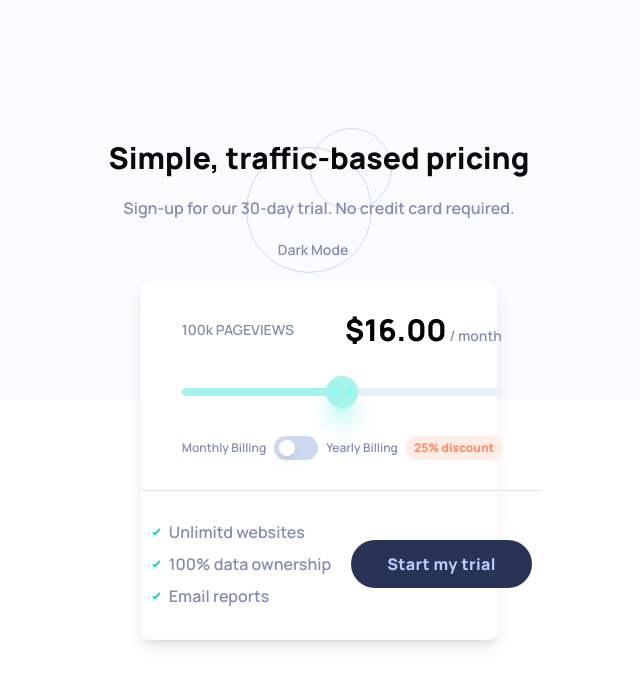
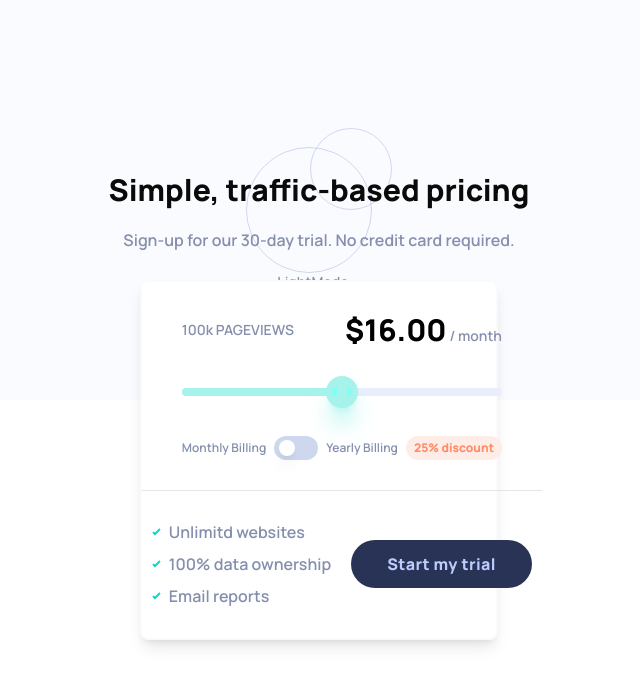
Before and after one commit to Prathamdas3/frontend_project, a Next.js app: page / in a window 1280 px wide. Shown: the top 686 px of the page, without its empty margins (321-961 px from the left). Built offline with nearby package versions, Linux system fonts and the light colour scheme.

Commit message:
feat(app): added dark mode added

```diff
--- a/src/app/page.tsx
+++ b/src/app/page.tsx
@@ -3,9 +3,11 @@ import { useState } from 'react';
 import { Slider } from "@/components/ui/slider";
 import { Switch } from "@/components/ui/switch";
 import Image from 'next/image';
+import { useTheme } from 'next-themes';
 
 
 export default function Home() {
+  const {setTheme,theme}=useTheme()
   const [pageviews, setPageviews] = useState<number>(100)
   const [yearlyBilling, setYearlyBilling] = useState<boolean>(false)
   const calculatePrice = () => {
@@ -15,27 +17,36 @@ export default function Home() {
     }
     return price.toFixed(2)
   }
+
+  const toggleTheme=()=>{
+    if(theme==='light'){
+      setTheme('dark')
+    }else{
+      setTheme('light')
+    }
+  }
+
   return (
     <main className=" min-h-screen font-manrope relative">
-    <section className="grid grid-rows-2 min-h-screen ">
-      <div className=" flex flex-col items-center justify-center gap-y-5 bg-top-pattern bg-no-repeat bg-center bg-main_background rounded-bl-[8rem] lg:rounded-bl-[15rem] ">
-        <h2 className=" font-extrabold text-center text-xl lg:text-3xl">Simple, traffic-based pricing</h2>
-        <p className=" text-text_text text-center text-sm lg:text-base ">Sign-up for our 30-day trial.<br className='lg:hidden'/> No credit card required.</p>
-        <p className='text-sm text-text_text -ml-3'>{true?'Dark Mode':'LightMode'}</p>
+    <section className="grid grid-rows-2 min-h-screen dark:bg-dark_price_component_background">
+      <div className=" flex flex-col items-center justify-center gap-y-5 bg-top-pattern bg-no-repeat bg-center bg-main_background dark:bg-dark_main_background rounded-bl-[8rem] lg:rounded-bl-[15rem] ">
+        <h2 className=" font-extrabold text-center text-xl lg:text-3xl mt-16 dark:text-white">Simple, traffic-based pricing</h2>
+        <p className=" text-text_text dark:text-dark_text_text text-center text-sm lg:text-base ">Sign-up for our 30-day trial.<br className='lg:hidden'/> No credit card required.</p>
+        <p className='text-sm text-text_text -ml-3 dark:text-dark_text_text cursor-pointer' onClick={toggleTheme}>{theme==='light'?'Dark Mode':'LightMode'}</p>
       </div>
 
 
-      <div className=" flex justify-center items-center bg-price_component_background ">
-        <div className="h-[55%] shadow-lg grid grid-row-2 rounded-lg w-[90%]  md:w-[28%] md:h-[45%] border-2 border-gray-50 absolute  bottom-[4.5rem] md:bottom-40 bg-price_component_background">
+      <div className=" flex justify-center items-center bg-price_component_background dark:bg-dark_price_component_background">
+        <div className="h-[55%] shadow-lg grid grid-row-2 rounded-lg w-[90%]  md:w-[28%] md:h-[45%] border-2 border-gray-50 dark:border-gray-700 absolute  bottom-[4.5rem] md:bottom-40 bg-price_component_background dark:bg-dark_price_component_background">
         <div className='lg:px-10 flex flex-col itmes-center justify-center gap-10'>
-          <div className="text-text_text text-sm flex flex-col lg:flex-row items-center justify-between gap-y-7 lg:gap-y-0">
-            <h4 className='mt-4 lg:mt-0'>{pageviews}k PAGEVIEWS</h4>
+          <div className="text-text_text text-sm flex flex-col lg:flex-row items-center justify-between gap-y-7 lg:gap-y-0 dark:text-dark_text_text">
+            <h4 className='mt-4 lg:mt-0 '>{pageviews}k PAGEVIEWS</h4>
             <Slider value={[pageviews]}
             onValueChange={(value) => setPageviews(value[0])}
             max={200}
             step={1}
             className="w-[90%] sm:hidden  " />
-            <h4 ><span className="text-3xl font-extrabold text-black">${calculatePrice()}</span> / month</h4>
+            <h4 ><span className="text-3xl font-extrabold text-black dark:text-white">${calculatePrice()}</span> / month</h4>
           </div>
           <div className='hidden md:block'>
           <Slider value={[pageviews]}
@@ -44,7 +55,7 @@ export default function Home() {
             step={1}
             className="w-full" />
             </div>
-          <div className="text-xs flex items-center text-text_text justify-center mb-6 md:mb-0">
+          <div className="text-xs flex items-center text-text_text justify-center mb-6 md:mb-0 dark:text-dark_text_text">
             <span className=" mr-2 text-nowrap">Monthly Billing</span>
             <Switch
               checked={yearlyBilling}
@@ -52,23 +63,23 @@ export default function Home() {
               className=''
             />
             <span className="ml-2 text-nowrap ">Yearly Billing</span>
-            <span className="text-nowrap font-bold sm:block hidden ml-2 text-xs bg-discount_background text-discount_text px-2 py-1 rounded-full">25% discount</span>
+            <span className="text-nowrap font-bold sm:block hidden ml-2 text-xs dark:bg-dark_discount_background dark:text-dark_discount_text bg-discount_background text-discount_text px-2 py-1 rounded-full">25% discount</span>
 
-            <span className="sm:hidden block ml-2 tracking-tighter bg-[#FEEDE8] text-[#FF8D68] px-2 py-0.5 rounded-full text-[10px] font-bold">
+            <span className="sm:hidden block ml-2 tracking-tighter dark:bg-dark_discount_background dark:text-dark_discount_text bg-discount_background text-discount_text px-2 py-0.5 rounded-full text-[10px] font-bold">
               -25%
             </span>
           </div>
           </div>
-          <div className=' flex flex-col lg:flex-row itmes-center justify-around border-t-[1px] '>
+          <div className=' flex flex-col lg:flex-row itmes-center justify-around border-t-[1px] dark:border-gray-700'>
             <div className=" flex items-center justify-center mt-4 sm:mt-0">
-            <ul className='text-text_text space-y-2'>
+            <ul className='text-text_text space-y-2 dark:text-dark_text_text'>
               <li className='flex items-center gap-2 '><Image src='/icon-check.svg' alt='check sign' width={9} height={8} /> <span>Unlimitd websites</span> </li>
               <li className='flex items-center -ml-5 lg:-ml-0 gap-2 '><Image src='/icon-check.svg' alt='check sign' width={9} height={8} /> <span>100% data ownership</span> </li>
               <li className='flex items-center gap-2 ml-4 lg:ml-0'><Image src='/icon-check.svg' alt='check sign' width={9} height={8} /> <span>Email reports</span> </li>
             </ul>
             </div>
             <div className='flex items-center justify-center mt-5 lg:mt-0 lg:mb-0 mb-6'>
-            <button className='bg-text_cta_background font-bold text-CTA  py-3 px-9 tracking-wide rounded-full'>
+            <button className='bg-text_cta_background font-bold text-CTA  py-3 px-9 tracking-wide rounded-full dark:bg-dark_text_cta_background dark:text-dark_CTA'>
               Start my trial
             </button>
             </div>
@@ -79,6 +90,5 @@ export default function Home() {
       </div>
     </section>
   </main>
-
   );
 }
--- a/src/components/ui/slider.tsx
+++ b/src/components/ui/slider.tsx
@@ -17,10 +17,10 @@ const Slider = React.forwardRef<
     )}
     {...props}
   >
-    <SliderPrimitive.Track className="relative h-2 w-full grow overflow-hidden rounded-full  bg-empty_slider_bar">
-      <SliderPrimitive.Range className="absolute h-full bg-fullSlider_soft_cyan" />
+    <SliderPrimitive.Track className="relative h-2 w-full grow overflow-hidden rounded-full dark:bg-dark_empty_slider_bar  bg-empty_slider_bar">
+      <SliderPrimitive.Range className="absolute h-full bg-fullSlider_soft_cyan dark:bg-dark_fullSlider_soft_cyan" />
     </SliderPrimitive.Track>
-    <SliderPrimitive.Thumb className="block h-8 w-8 rounded-full  bg-fullSlider_soft_cyan bg-icon_slider bg-no-repeat  bg-center ring-offset-background transition-colors focus-visible:outline-none focus-visible:bg-slider_background disabled:pointer-events-none disabled:opacity-50 shadow-xl  shadow-fullSlider_soft_cyan focus-visible:shadow-xl focus-visible:shadow-slider_background" />
+    <SliderPrimitive.Thumb className="block h-8 w-8 rounded-full dark:bg-dark_fullSlider_soft_cyan  bg-fullSlider_soft_cyan bg-icon_slider bg-no-repeat  bg-center ring-offset-background transition-colors focus-visible:outline-none focus-visible:bg-slider_background  dark:focus-visible:bg-dark_slider_background     disabled:pointer-events-none disabled:opacity-50 shadow-xl dark:shadow-dark_fullSlider_soft_cyan shadow-fullSlider_soft_cyan focus-visible:shadow-xl focus-visible:shadow-slider_background dark:focus-visible:shadow-dark_slider_background" />
   </SliderPrimitive.Root>
 ))
 Slider.displayName = SliderPrimitive.Root.displayName
--- a/src/components/ui/switch.tsx
+++ b/src/components/ui/switch.tsx
@@ -11,7 +11,7 @@ const Switch = React.forwardRef<
 >(({ className, ...props }, ref) => (
   <SwitchPrimitives.Root
     className={cn(
-      "peer inline-flex h-6 w-11 shrink-0 cursor-pointer items-center rounded-full border-2 border-transparent transition-colors focus-visible:outline-none focus-visible:ring-2 focus-visible:ring-ring focus-visible:ring-offset-2 focus-visible:ring-offset-background disabled:cursor-not-allowed disabled:opacity-50 data-[state=checked]:bg-fullSlider_soft_cyan data-[state=unchecked]:bg-toggle_background",
+      "peer inline-flex h-6 w-11 shrink-0 cursor-pointer items-center rounded-full border-2 border-transparent transition-colors focus-visible:outline-none focus-visible:ring-2 focus-visible:ring-ring focus-visible:ring-offset-2 focus-visible:ring-offset-background disabled:cursor-not-allowed disabled:opacity-50 data-[state=checked]:bg-fullSlider_soft_cyan data-[state=unchecked]:bg-toggle_background  dark:data-[state=checked]:bg-dark_fullSlider_soft_cyan dark:data-[state=unchecked]:bg-dark_toggle_background",
       className
     )}
     {...props}
--- a/tailwind.config.ts
+++ b/tailwind.config.ts
@@ -59,6 +59,8 @@ const config: Config = {
 					'4': 'hsl(var(--chart-4))',
 					'5': 'hsl(var(--chart-5))'
 				},
+
+				// light ones
 				fullSlider_soft_cyan: 'hsl(174, 77%, 80%)',
 				slider_background: 'hsl(174, 86%, 45%)',
 				discount_background: 'hsl(14, 92%, 95%)',
@@ -69,7 +71,20 @@ const config: Config = {
 				empty_slider_bar: 'hsl(224, 65%, 95%)',
 				toggle_background: 'hsl(223, 50%, 87%)',
 				text_text: 'hsl(225, 20%, 60%)',
-				text_cta_background: 'hsl(227, 35%, 25%)'
+				text_cta_background: 'hsl(227, 35%, 25%)',
+
+				// dark ones
+				dark_fullSlider_soft_cyan: 'hsl(174, 77%, 35%)',
+				dark_slider_background: 'hsl(174, 86%, 30%)',
+				dark_discount_background: 'hsl(14, 92%, 25%)',
+				dark_discount_text: 'hsl(15, 100%, 60%)',
+				dark_CTA: 'hsl(226, 100%, 85%)',
+				dark_price_component_background: 'hsl(230, 15%, 15%)',
+				dark_main_background: 'hsl(230, 15%, 10%)',
+				dark_empty_slider_bar: 'hsl(224, 25%, 20%)',
+				dark_toggle_background: 'hsl(223, 30%, 30%)',
+				dark_text_text: 'hsl(225, 10%, 75%)',
+				dark_text_cta_background: 'hsl(227, 25%, 20%)'
 
 			},
 			borderRadius: {
```
